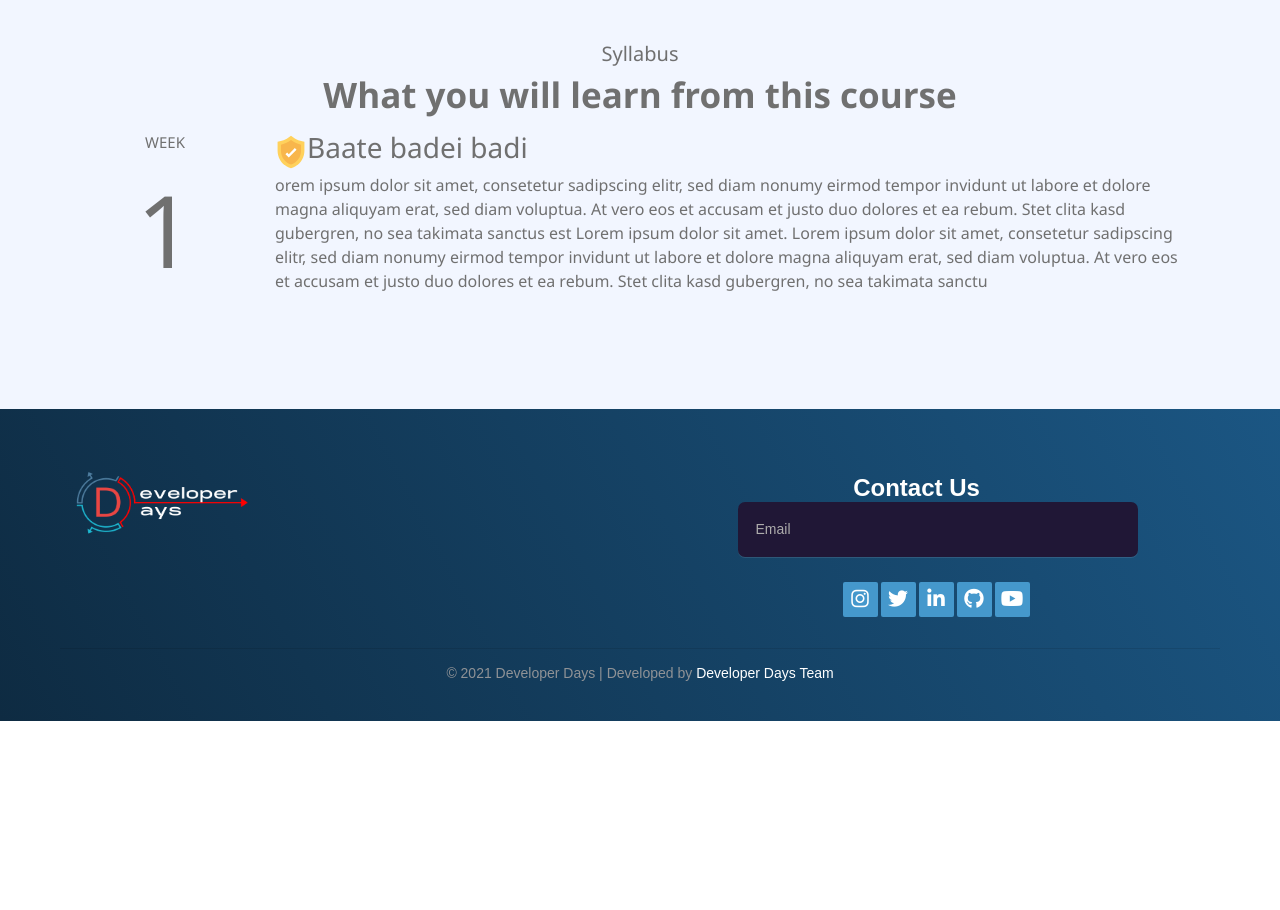
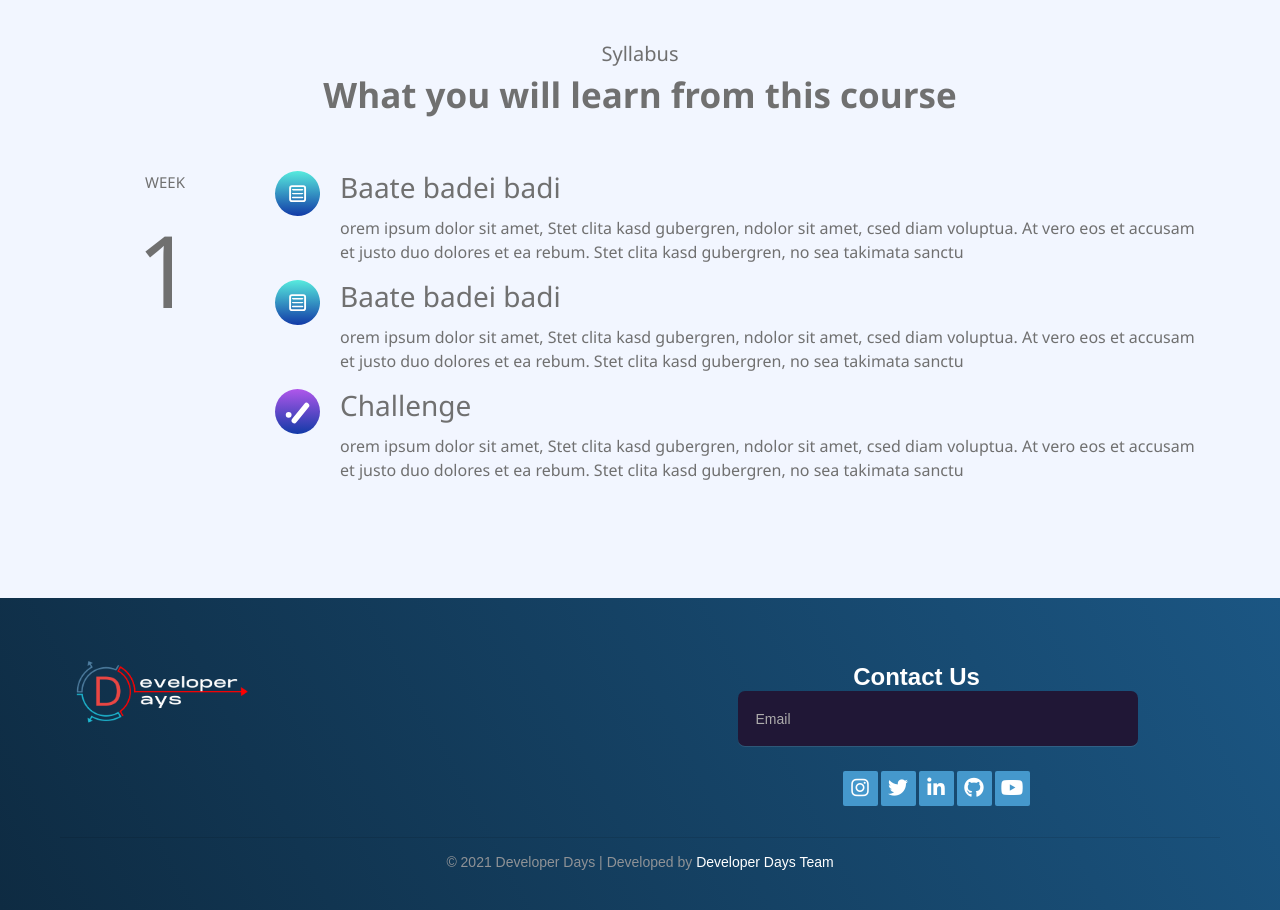
Before and after one commit to RahulKesharwani353/developerDays, a React (Create React App) app: page /UI in a window 1280 px wide. Shown: the part 1360-2270 px from the top of the page. Before the commit the page ends 2081 px from the top, so only its background shows below. Built offline with nearby package versions, Linux system fonts and the light colour scheme.

Commit message:
footer added

```diff
--- a/src/components/css/abouttrack.module.css
+++ b/src/components/css/abouttrack.module.css
@@ -58,6 +58,16 @@
     margin-right: 20px;
     margin-bottom: 15px;
 }
+.weekContainer{
+    margin-top: 50px;
+}
+.weekContainer img{
+    margin-right: 20px;
+    width: 45px;
+}
+.weekContainer p{
+    margin-left: 65px;
+}
 .weekBox{
     text-align: center;
 }
--- a/src/components/weekDetails.js
+++ b/src/components/weekDetails.js
@@ -1,7 +1,8 @@
 import React from 'react';
 import { Container, Row,Col } from 'react-bootstrap';
 import styl from '../components/css/abouttrack.module.css'
-import gold from '../assets/images/gold.svg'
+import session from '../assets/images/session_icon.svg'
+import challanges from '../assets/images/challanges_icon.svg'
 const weekDetails = () => {
     return (
         <div>
@@ -13,15 +14,29 @@ const weekDetails = () => {
             <div className="heading">What you will learn from this course</div>
             </Col>
 
-            <Row>
+            <Row className={styl.weekContainer}>
               <Col  lg={2} className={styl.weekBox}>
               <div style={{fontSize:'15px'}}>WEEK</div>
               <div className={styl.weekNo}>1</div>
               </Col>
               <Col>
-                <div style={{display:'flex'}}><img src={gold}/>
+                <div>
+                <div style={{display:'flex'}}><img src={session} alt="date"/>
                 <h3>Baate badei badi</h3></div>
-                <p>orem ipsum dolor sit amet, consetetur sadipscing elitr, sed diam nonumy eirmod tempor invidunt ut labore et dolore magna aliquyam erat, sed diam voluptua. At vero eos et accusam et justo duo dolores et ea rebum. Stet clita kasd gubergren, no sea takimata sanctus est Lorem ipsum dolor sit amet. Lorem ipsum dolor sit amet, consetetur sadipscing elitr, sed diam nonumy eirmod tempor invidunt ut labore et dolore magna aliquyam erat, sed diam voluptua. At vero eos et accusam et justo duo dolores et ea rebum. Stet clita kasd gubergren, no sea takimata sanctu</p>
+                <p>orem ipsum dolor sit amet, Stet clita kasd gubergren, ndolor sit amet, csed diam voluptua. At vero eos et accusam et justo duo dolores et ea rebum. Stet clita kasd gubergren, no sea takimata sanctu</p>
+                </div>
+
+                <div>
+                <div style={{display:'flex'}}><img src={session} alt="date"/>
+                <h3>Baate badei badi</h3></div>
+                <p>orem ipsum dolor sit amet, Stet clita kasd gubergren, ndolor sit amet, csed diam voluptua. At vero eos et accusam et justo duo dolores et ea rebum. Stet clita kasd gubergren, no sea takimata sanctu</p>
+                </div>
+
+                <div>
+                <div style={{display:'flex'}}><img src={challanges} alt="date"/>
+                <h3>Challenge</h3></div>
+                <p>orem ipsum dolor sit amet, Stet clita kasd gubergren, ndolor sit amet, csed diam voluptua. At vero eos et accusam et justo duo dolores et ea rebum. Stet clita kasd gubergren, no sea takimata sanctu</p>
+                </div>
               </Col>
             </Row>
         </Container>
```
Also changed, not shown: src/assets/images/challanges_icon.svg (added), src/assets/images/session_icon.svg (added).
